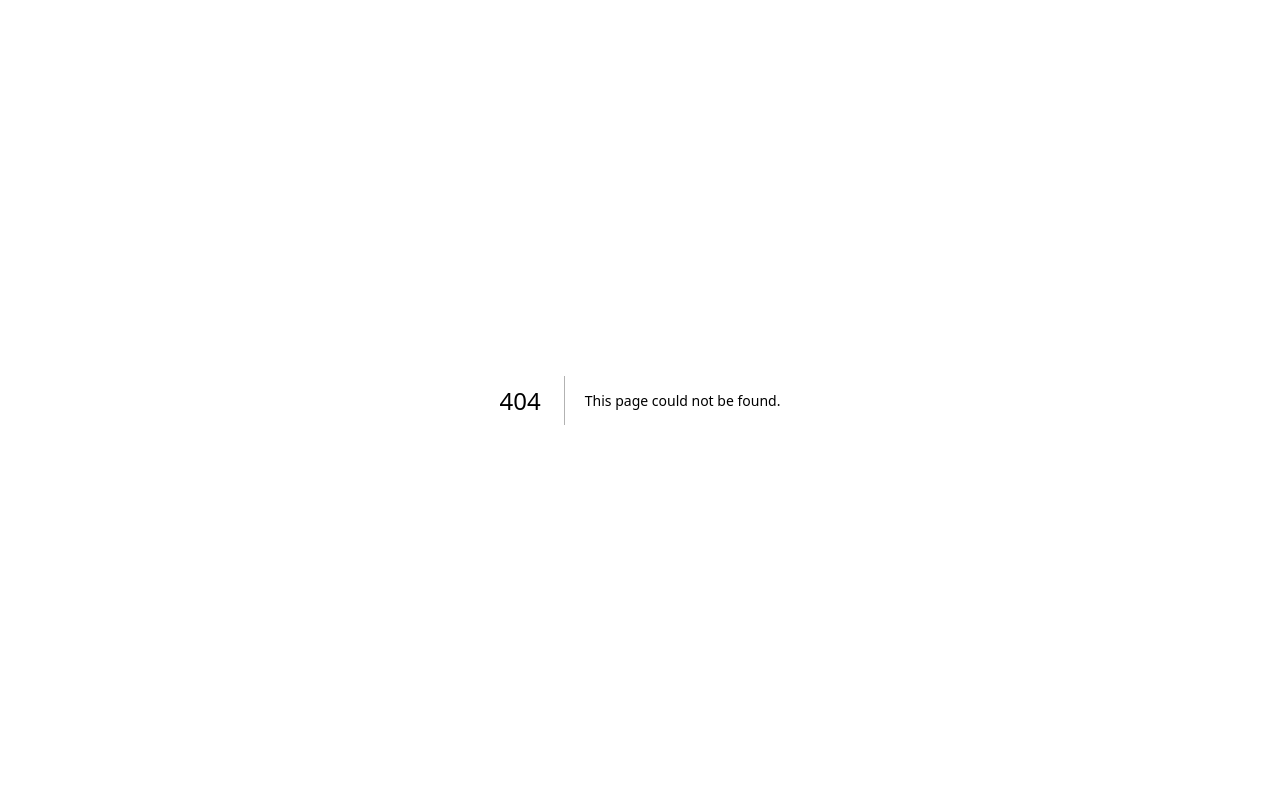
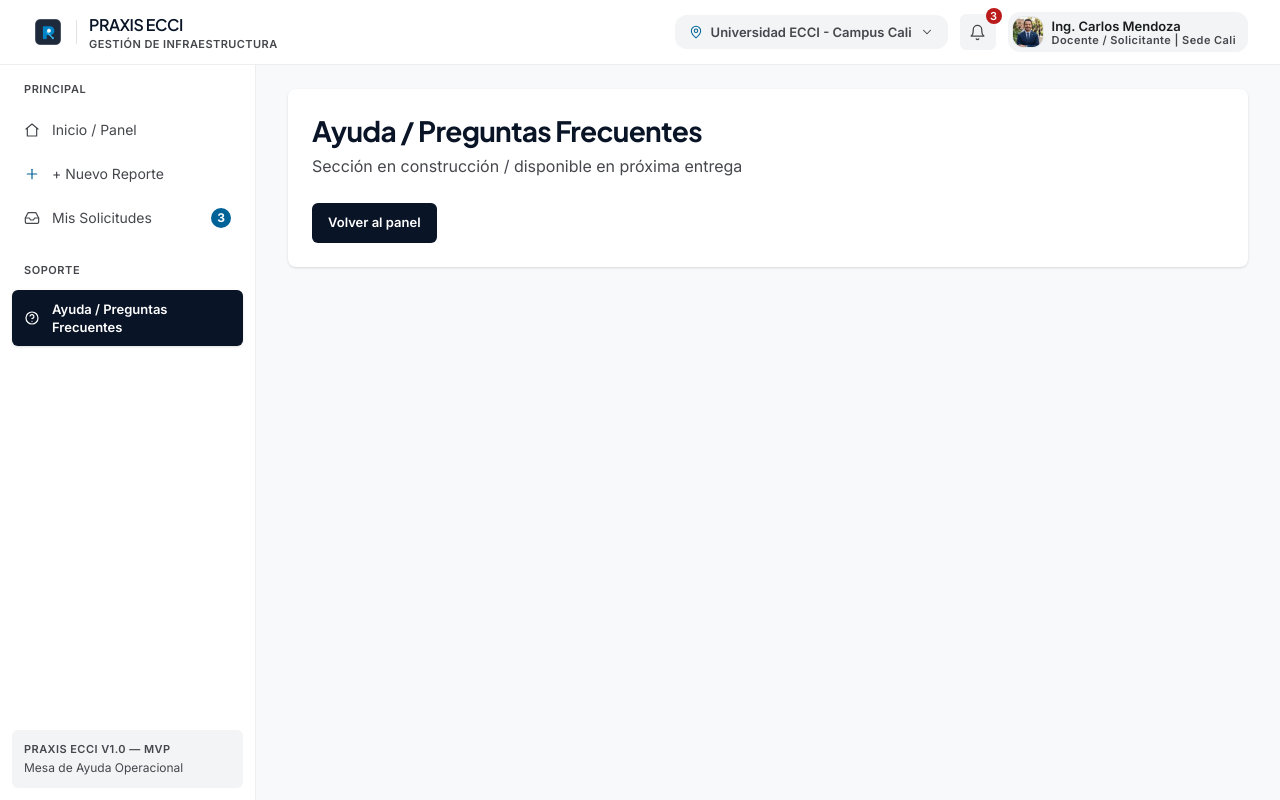
Before and after one commit to IkerMiguel/Praxis, a Next.js app in the folder apps/web/: page /ayuda in a window 1280 px wide. Before the commit this address had no page. Built offline with nearby package versions, Linux system fonts and the light colour scheme.

Commit message:
Se completa las pantallas temporales pendientes

```diff
--- /dev/null
+++ b/apps/web/src/app/ayuda/page.tsx
@@ -0,0 +1,10 @@
+import { PlaceholderPage } from "@/components/placeholder-page";
+
+export default function AyudaPage() {
+  return (
+    <PlaceholderPage
+      title="Ayuda / Preguntas Frecuentes"
+      active="ayuda"
+    />
+  );
+}
--- /dev/null
+++ b/apps/web/src/app/mis-solicitudes/page.tsx
@@ -0,0 +1,10 @@
+import { PlaceholderPage } from "@/components/placeholder-page";
+
+export default function MisSolicitudesPage() {
+  return (
+    <PlaceholderPage
+      title="Mis Solicitudes"
+      active="mis-solicitudes"
+    />
+  );
+}
--- a/apps/web/src/app/nuevo-reporte/page.tsx
+++ b/apps/web/src/app/nuevo-reporte/page.tsx
@@ -1,23 +1,5 @@
-import { Header } from "@/components/header";
-import { Sidebar } from "@/components/sidebar";
+import { redirect } from "next/navigation";
 
-export default function NuevoReportePage() {
-  return (
-    <div className="flex min-h-screen flex-col font-sans text-ink">
-      <Header />
-      <div className="flex flex-1">
-        <Sidebar active="nuevo-reporte" />
-        <main className="mx-auto w-full max-w-[1440px] flex-1 px-4 py-6 sm:px-6 lg:px-8">
-          <section className="rounded-lg bg-white p-6 shadow-sm">
-            <h1 className="font-display text-[28px] font-bold leading-9 tracking-[-0.7px]">
-              Nuevo Reporte
-            </h1>
-            <p className="mt-1 text-[16px] leading-[26px] text-muted">
-              Formulario de reporte de mantenimiento en construcción.
-            </p>
-          </section>
-        </main>
-      </div>
-    </div>
-  );
+export default function NuevoReporteRedirectPage() {
+  redirect("/reportes/nuevo");
 }
--- /dev/null
+++ b/apps/web/src/app/reportes/nuevo/page.tsx
@@ -0,0 +1,11 @@
+import { PlaceholderPage } from "@/components/placeholder-page";
+
+export default function NuevoReportePage() {
+  return (
+    <PlaceholderPage
+      title="Nuevo Reporte"
+      message="Formulario de reporte de mantenimiento en construcción / disponible en próxima entrega."
+      active="nuevo-reporte"
+    />
+  );
+}
--- /dev/null
+++ b/apps/web/src/components/placeholder-page.tsx
@@ -0,0 +1,38 @@
+import Link from "next/link";
+import { Header } from "@/components/header";
+import { Sidebar, type SidebarActive } from "@/components/sidebar";
+
+export function PlaceholderPage({
+  title,
+  message = "Sección en construcción / disponible en próxima entrega",
+  active,
+}: {
+  title: string;
+  message?: string;
+  active: SidebarActive;
+}) {
+  return (
+    <div className="flex min-h-screen flex-col font-sans text-ink">
+      <Header />
+      <div className="flex flex-1">
+        <Sidebar active={active} />
+        <main className="mx-auto w-full max-w-[1440px] flex-1 px-4 py-6 sm:px-6 lg:px-8">
+          <section className="rounded-lg bg-white p-6 shadow-sm">
+            <h1 className="font-display text-[28px] font-bold leading-9 tracking-[-0.7px]">
+              {title}
+            </h1>
+            <p className="mt-1 text-[16px] leading-[26px] text-muted">
+              {message}
+            </p>
+            <Link
+              href="/"
+              className="mt-6 inline-flex items-center rounded-md bg-ink px-4 py-2.5 text-[13px] font-semibold text-white transition-colors hover:bg-ink/90"
+            >
+              Volver al panel
+            </Link>
+          </section>
+        </main>
+      </div>
+    </div>
+  );
+}
--- a/apps/web/src/components/sidebar.tsx
+++ b/apps/web/src/components/sidebar.tsx
@@ -4,14 +4,21 @@ import { Icon } from "@/components/icons";
 const linkBase =
   "flex items-center gap-3 rounded-md px-3 py-2.5 transition-colors";
 const linkIdle = `${linkBase} text-muted hover:bg-panel`;
+const linkActive = `${linkBase} bg-ink text-[13px] font-semibold leading-[18px] text-white shadow-sm`;
+
+export type SidebarActive =
+  | "inicio"
+  | "nuevo-reporte"
+  | "mis-solicitudes"
+  | "ayuda";
 
 export function Sidebar({
   active = "inicio",
 }: {
-  active?: "inicio" | "nuevo-reporte";
+  active?: SidebarActive;
 }) {
   const badgeTone =
-    active === "nuevo-reporte"
+    active === "nuevo-reporte" || active === "mis-solicitudes"
       ? "bg-btn text-muted"
       : "bg-brand text-white";
 
@@ -23,9 +30,7 @@ export function Sidebar({
         </p>
         <nav className="mt-3 space-y-1">
           {active === "inicio" ? (
-            <span
-              className={`${linkBase} bg-ink text-[13px] font-semibold leading-[18px] text-white shadow-sm`}
-            >
+            <span className={linkActive}>
               <Icon name="home" className="size-4" />
               Inicio / Panel
             </span>
@@ -36,22 +41,34 @@ export function Sidebar({
             </Link>
           )}
           {active === "nuevo-reporte" ? (
-            <span
-              className={`${linkBase} bg-[#1e293b] text-[13px] font-semibold leading-[18px] text-white shadow-sm`}
-            >
+            <span className={`${linkBase} bg-[#1e293b] text-[13px] font-semibold leading-[18px] text-white shadow-sm`}>
               <Icon name="plus" className="size-4" />
               Nuevo Reporte
             </span>
           ) : (
             <Link
-              href="/nuevo-reporte"
+              href="/reportes/nuevo"
               className={`${linkIdle} text-[14px] leading-5`}
             >
               <Icon name="plus" className="size-4 text-brand" />
               + Nuevo Reporte
             </Link>
           )}
-          <a href="#" className={`${linkIdle} text-[14px] leading-5`}>
+          {active === "mis-solicitudes" ? (
+            <span className={linkActive}>
+              <Icon name="inbox" className="size-4" />
+              Mis Solicitudes
+              <span
+                className={`ml-auto flex h-5 min-w-5 items-center justify-center rounded-full px-1 text-[12px] font-bold leading-4 ${badgeTone}`}
+              >
+                3
+              </span>
+            </span>
+          ) : (
+            <Link
+              href="/mis-solicitudes"
+              className={`${linkIdle} text-[14px] leading-5`}
+            >
               <Icon name="inbox" className="size-4 text-muted" />
               Mis Solicitudes
               <span
@@ -59,25 +76,36 @@ export function Sidebar({
               >
                 3
               </span>
-          </a>
+            </Link>
+          )}
         </nav>
 
         <p className="mt-6 px-3 text-[11px] font-semibold tracking-[0.55px] text-muted">
           SOPORTE
         </p>
         <nav className="mt-3 space-y-1">
-          <a href="#" className={`${linkIdle} text-[14px] leading-5`}>
+          {active === "ayuda" ? (
+            <span className={linkActive}>
+              <Icon name="help" className="size-4" />
+              Ayuda / Preguntas
+              <br />
+              Frecuentes
+            </span>
+          ) : (
+            <Link href="/ayuda" className={`${linkIdle} text-[14px] leading-5`}>
               <Icon name="help" className="size-4 text-muted" />
               Ayuda / Preguntas
               <br />
               Frecuentes
-          </a>
+            </Link>
+          )}
         </nav>
       </div>
 
       <div className="rounded-md bg-panel p-3">
         <p className="text-[11px] font-semibold uppercase leading-[14px] tracking-[0.44px] text-muted">
-          PRAXIS ECCI v1.0 — {active === "nuevo-reporte" ? "Campus Cali" : "MVP"}
+          PRAXIS ECCI v1.0 —{" "}
+          {active === "nuevo-reporte" ? "Campus Cali" : "MVP"}
         </p>
         <p className="mt-1 text-[12px] leading-4 text-muted">
           Mesa de Ayuda Operacional
```
Lines whose indentation alone changed are shown as unchanged.
